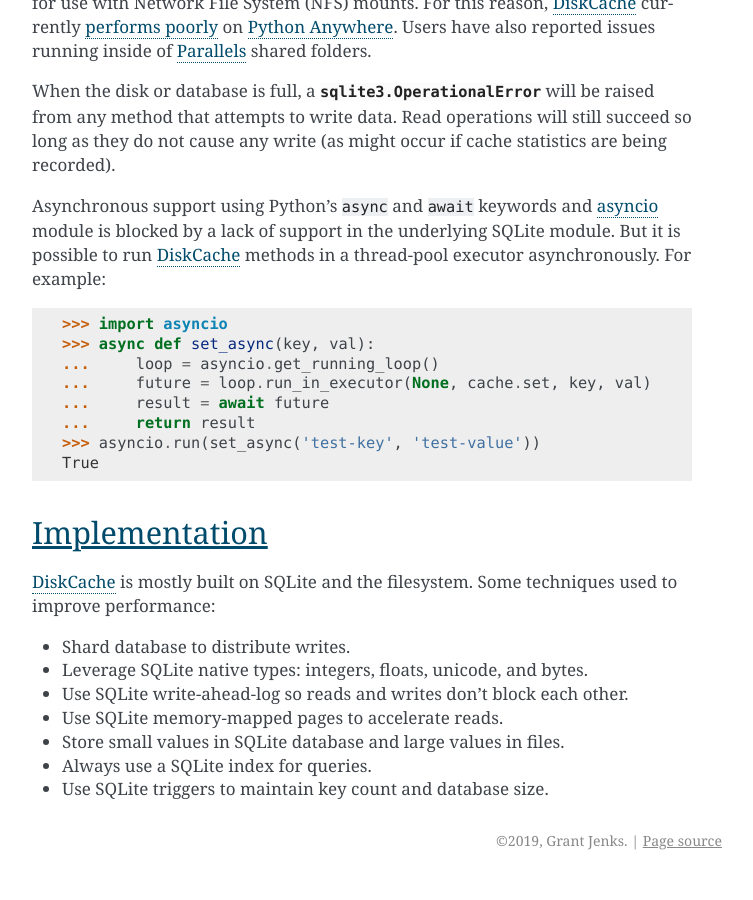
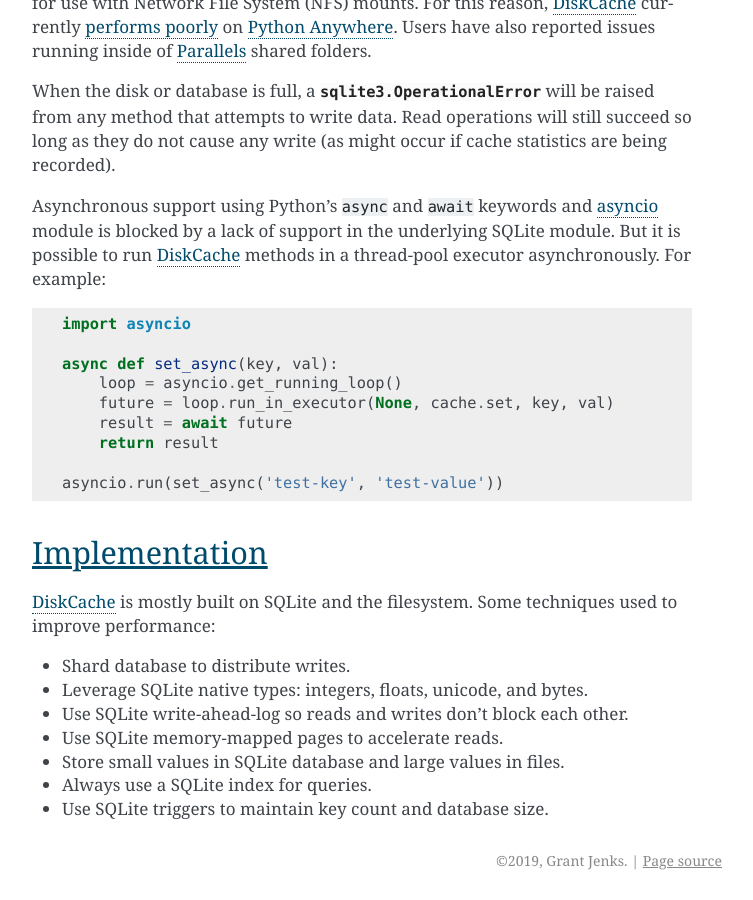
Before and after one commit to grantjenks/python-diskcache, a Sphinx documentation site: the page built from docs/tutorial.rst, in a window 1280 px wide and 900 px high, scrolled down 17118 px. Shown: the whole window, without its empty margins (388-1141 px from the left). Built offline with Sphinx 7.4.7, drawn with Linux system fonts in a browser that asks for light colours.

```diff
--- a/docs/tutorial.rst
+++ b/docs/tutorial.rst
@@ -881,14 +881,15 @@ Asynchronous support using Python's ``async`` and ``await`` keywords and
 module. But it is possible to run :doc:`DiskCache <index>` methods in a
 thread-pool executor asynchronously. For example::
 
-    >>> import asyncio
-    >>> async def set_async(key, val):
-    ...     loop = asyncio.get_running_loop()
-    ...     future = loop.run_in_executor(None, cache.set, key, val)
-    ...     result = await future
-    ...     return result
-    >>> asyncio.run(set_async('test-key', 'test-value'))
-    True
+    import asyncio
+
+    async def set_async(key, val):
+        loop = asyncio.get_running_loop()
+        future = loop.run_in_executor(None, cache.set, key, val)
+        result = await future
+        return result
+
+    asyncio.run(set_async('test-key', 'test-value'))
 
 .. _`hash protocol`: https://docs.python.org/library/functions.html#hash
 .. _`not recommended`: https://www.sqlite.org/faq.html#q5
```
